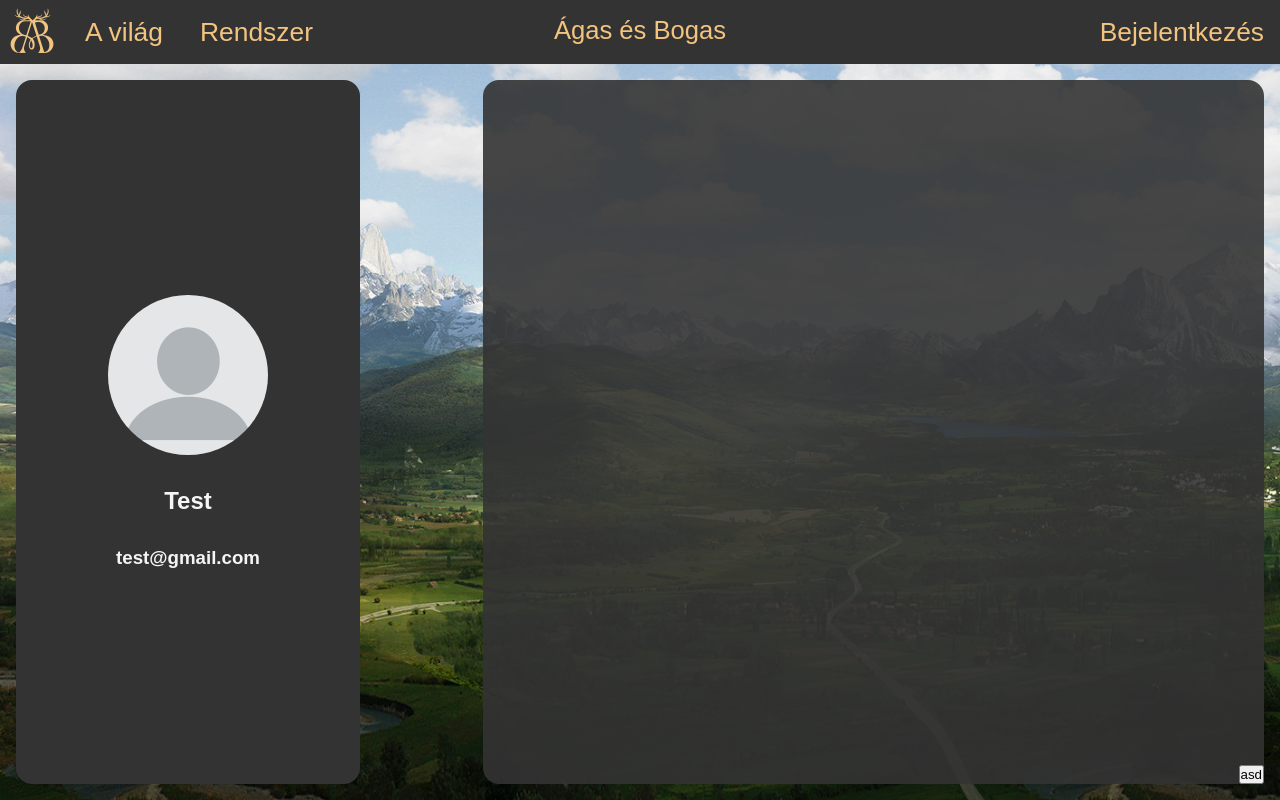
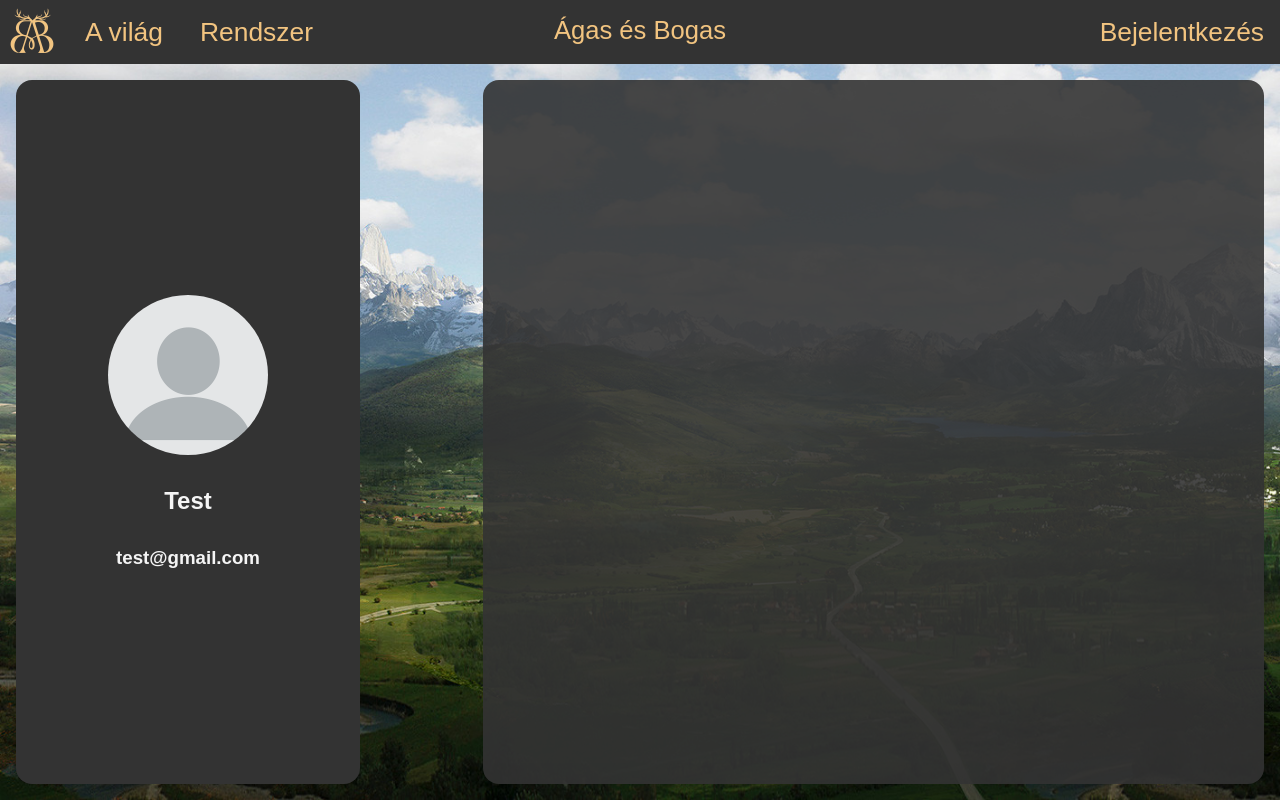
Before and after one commit to TheChillMan25/VegtelenVilagok, an Angular app: page /profil in a window 1280 px wide. Built offline with nearby package versions, Linux system fonts and the light colour scheme; a web font is replaced by a local one.

Commit message:
'asd' gomb kivétele

```diff
--- a/src/app/pages/profil/profil.component.html
+++ b/src/app/pages/profil/profil.component.html
@@ -9,5 +9,4 @@
     <app-char-templ [character]="character"></app-char-templ>
     }
   </div>
-  <button id="asd">asd</button>
 </div>
```
